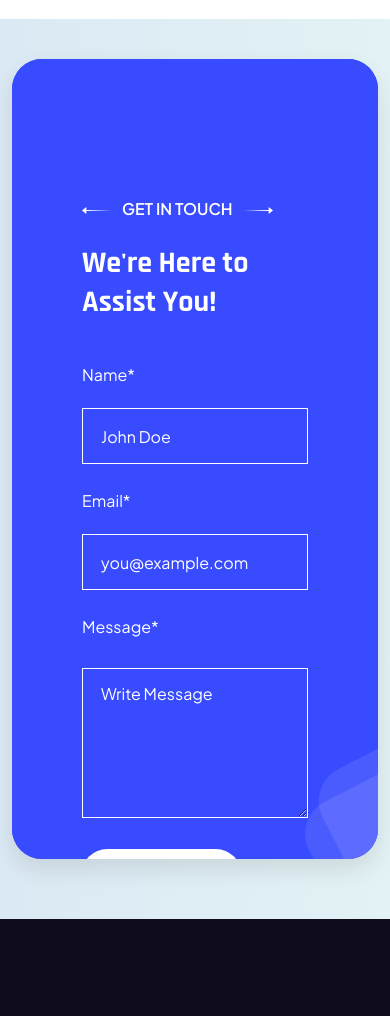
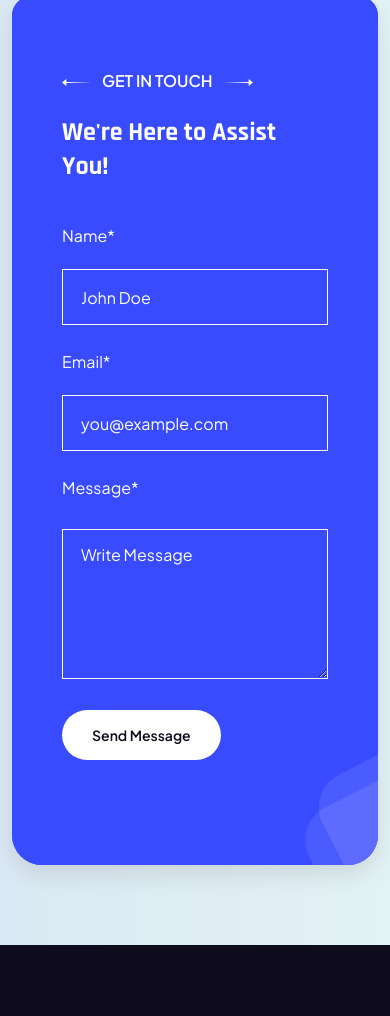
Before and after one commit to cafmotel-dev/linkswitch-communication, a PHP site: page /contact.php in a window 390 px wide. Shown: the part 106-1122 px from the top of the page. Run offline with PHP 8.4, Linux system fonts and the light colour scheme.

Commit message:
Logo Changes, responsiveness, header & loader changes

```diff
--- a/about.php
+++ b/about.php
@@ -112,7 +112,7 @@
         <div class="preloader" id="preloader">
 
             <div class="loader-container">
-                <img src="assets/img/logo4.png" alt="Logo" class="loader-logo">
+                <img src="assets/img/logo-png.png" alt="Logo" class="loader-logo">
                 <div class="spinner-border text-info loader-spinner" role="status">
                     <span class="sr-only">Loading...</span>
                 </div>
@@ -131,7 +131,7 @@
                     <div class="offcanvas__top mb-5 d-flex justify-content-between align-items-center">
                         <div class="offcanvas__logo">
                             <a href="index.php">
-                                <img src="assets/img/logo4.png" alt="logo-img" style="width: 450px; max-height: 80px; margin-left: -50px;">
+                                <img src="assets/img/logo-png.png" alt="logo-img" style="width: 450px; max-height: 80px; margin-left: -50px;">
                             </a>
                         </div>
                         <div class="offcanvas__close">
--- a/cloudservices.php
+++ b/cloudservices.php
@@ -159,7 +159,7 @@
         <div class="preloader" id="preloader">
 
             <div class="loader-container">
-                <img src="assets/img/logo4.png" alt="Logo" class="loader-logo">
+                <img src="assets/img/logo-png.png" alt="Logo" class="loader-logo">
                 <div class="spinner-border text-info loader-spinner" role="status">
                     <span class="sr-only">Loading...</span>
                 </div>
@@ -178,7 +178,7 @@
                     <div class="offcanvas__top mb-5 d-flex justify-content-between align-items-center">
                         <div class="offcanvas__logo">
                             <a href="index.php">
-                                <img src="assets/img/logo4.png" alt="logo-img" style="width: 450px; max-height: 80px; margin-left: -50px;">
+                                <img src="assets/img/logo-png.png" alt="logo-img" style="width: 450px; max-height: 80px; margin-left: -50px;">
                             </a>
                         </div>
                         <div class="offcanvas__close">
--- a/contact.php
+++ b/contact.php
@@ -41,13 +41,14 @@
 
 
 <style>
-
 .closer-to-top {
     margin-top: -80px !important;
 }
 
 .contact-section {
     background: linear-gradient(to right, #dbe9f4, #e3f2f4);
+    position: relative;
+    z-index: 1;
 }
 
 .contact-wrapper {
@@ -58,12 +59,77 @@
     margin-top: 40px;
     padding: 0px 40px 60px;
     height: 800px;
+    position: relative;
 }
 
 .contact-right {
     margin-top: 95px !important;
 }
 
+
+@media (max-width: 1199.98px) {
+    .contact-wrapper {
+        padding: 0px 30px 50px;
+        height: auto;
+        min-height: 750px;
+    }
+    .contact-right {
+        margin-top: 70px !important;
+    }
+}
+
+@media (max-width: 991.98px) {
+    .contact-wrapper {
+        padding: 0px 25px 40px;
+        min-height: auto;
+    }
+    .contact-right {
+        margin-top: 50px !important;
+        margin-bottom: 30px;
+    }
+    .contact-image img {
+        max-width: 70%;
+    }
+}
+
+@media (max-width: 767.98px) {
+    .contact-section {
+        padding-top: 30px !important;
+        margin-top: -20px !important;
+    }
+    .closer-to-top {
+        margin-top: -40px !important;
+    }
+    .contact-wrapper {
+        padding: 0px 25px 40px;
+        margin-top: 30px !important;
+        border-radius: 25px;
+    }
+    .contact-right {
+        margin-top: 40px !important;
+    }
+}
+
+@media (max-width: 575.98px) {
+    .contact-section {
+        margin-top: -15px !important;
+        padding-top: 20px !important;
+    }
+    .closer-to-top {
+        margin-top: -30px !important;
+    }
+    .contact-wrapper {
+        padding: 0px 20px 35px;
+        margin-top: 20px !important;
+        border-radius: 20px 20px 30px 30px;
+    }
+    .contact-right {
+        margin-top: 30px !important;
+    }
+    .section-title h2 {
+        font-size: 26px;
+    }
+}
 
 </style>
 
@@ -130,7 +196,7 @@
         <div class="preloader" id="preloader">
 
             <div class="loader-container">
-                <img src="assets/img/logo4.png" alt="Logo" class="loader-logo">
+                <img src="assets/img/logo-png.png" alt="Logo" class="loader-logo">
                 <div class="spinner-border text-info loader-spinner" role="status">
                     <span class="sr-only">Loading...</span>
                 </div>
@@ -149,7 +215,7 @@
                     <div class="offcanvas__top mb-5 d-flex justify-content-between align-items-center">
                         <div class="offcanvas__logo">
                             <a href="index.php">
-                                <img src="assets/img/logo4.png" alt="logo-img" style="width: 450px; max-height: 80px; margin-left: -50px;">
+                                <img src="assets/img/logo-png.png" alt="logo-img" style="width: 450px; max-height: 80px; margin-left: -50px;">
                             </a>
                         </div>
                         <div class="offcanvas__close">
--- a/footer.php
+++ b/footer.php
@@ -70,15 +70,16 @@
                             <div class="widget footer-widget wow fadeInUp" data-wow-delay=".6s">
                                 <div class="gt-widget-about">
                                     <div class="about-logo">
-                                        <a href="index.php"><img src="assets/img/logo-transparent5.png" alt="logo-img" style="width: 450px; max-height: 100px; margin-left: -40px;"></a>
+                                        <a href="index.php"><img src="assets/img/logo-transparent-png.png" alt="logo-img" style="width: 450px; max-height: 100px; margin-left: -40px;"></a>
                                     </div>
                                     <p class="about-text">Global tech solutions, locally delivered—LinkSwitch Communications operates in the USA, Canada, Dubai, and India.
                                     </p>
                                     <div class="gt-social style2">
-                                        <a href="https://www.facebook.com/"><i class="fab fa-facebook-f"></i></a>
-                                        <a href="https://www.twitter.com/"><i class="fab fa-twitter"></i></a>
-                                        <a href="https://www.youtube.com/"><i class="fab fa-youtube"></i></a>
-                                        <a href="https://www.instagram.com/"><i class="fab fa-instagram"></i></a>
+                                        <a href="https://www.facebook.com/profile.php?id=61577661337809"><i class="fab fa-facebook-f" style="cursor: pointer !important;"></i></a>
+                                        <a href="https://www.twitter.com/"><i class="fab fa-twitter" style="cursor: pointer !important;"></i></a>
+                                         <a href="#"><i class="fa-brands fa-linkedin-in" style="cursor: pointer !important;"></i></a>
+                                        <!-- <a href="https://www.youtube.com/"><i class="fab fa-youtube"></i></a>
+                                        <a href="https://www.instagram.com/"><i class="fab fa-instagram"></i></a> -->
                                     </div>
                                 </div>
                             </div>
--- a/managed-itservices.php
+++ b/managed-itservices.php
@@ -157,7 +157,7 @@
         <div class="preloader" id="preloader">
 
             <div class="loader-container">
-                <img src="assets/img/logo4.png" alt="Logo" class="loader-logo">
+                <img src="assets/img/logo-png.png" alt="Logo" class="loader-logo">
                 <div class="spinner-border text-info loader-spinner" role="status">
                     <span class="sr-only">Loading...</span>
                 </div>
@@ -176,7 +176,7 @@
                     <div class="offcanvas__top mb-5 d-flex justify-content-between align-items-center">
                         <div class="offcanvas__logo">
                             <a href="index.php">
-                                <img src="assets/img/logo4.png" alt="logo-img" style="width: 450px; max-height: 80px; margin-left: -50px;">
+                                <img src="assets/img/logo-png.png" alt="logo-img" style="width: 450px; max-height: 80px; margin-left: -50px;">
                             </a>
                         </div>
                         <div class="offcanvas__close">
```
Also changed, not shown: header.php (+99 -14 lines), index.php (+4 -4 lines), assets/img/logo-png.png (added), assets/img/logo-transparent-png.png (added). Lines whose indentation alone changed are shown as unchanged.
